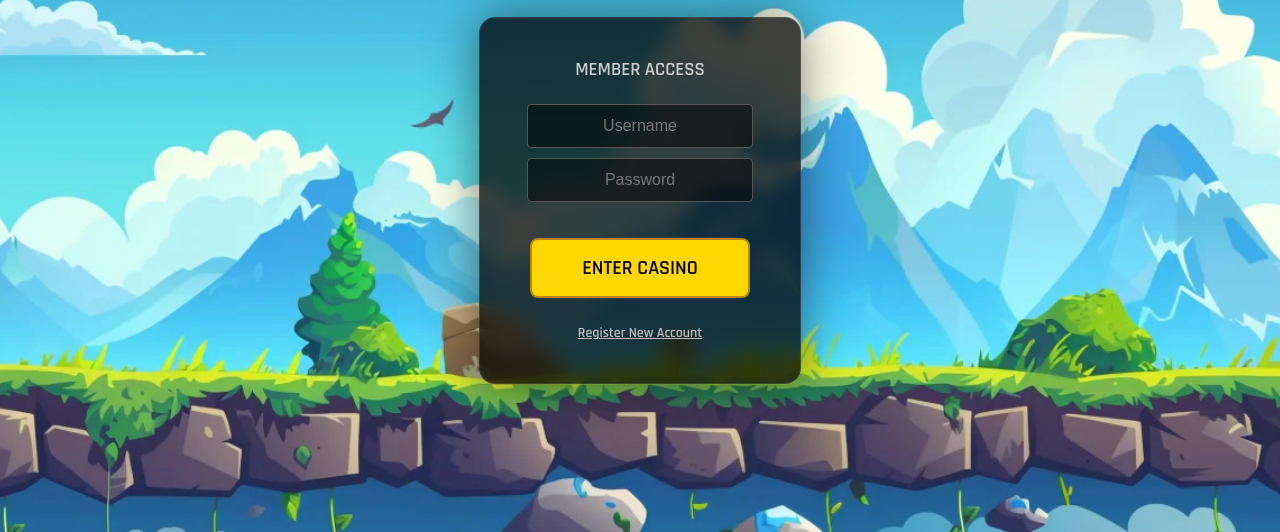
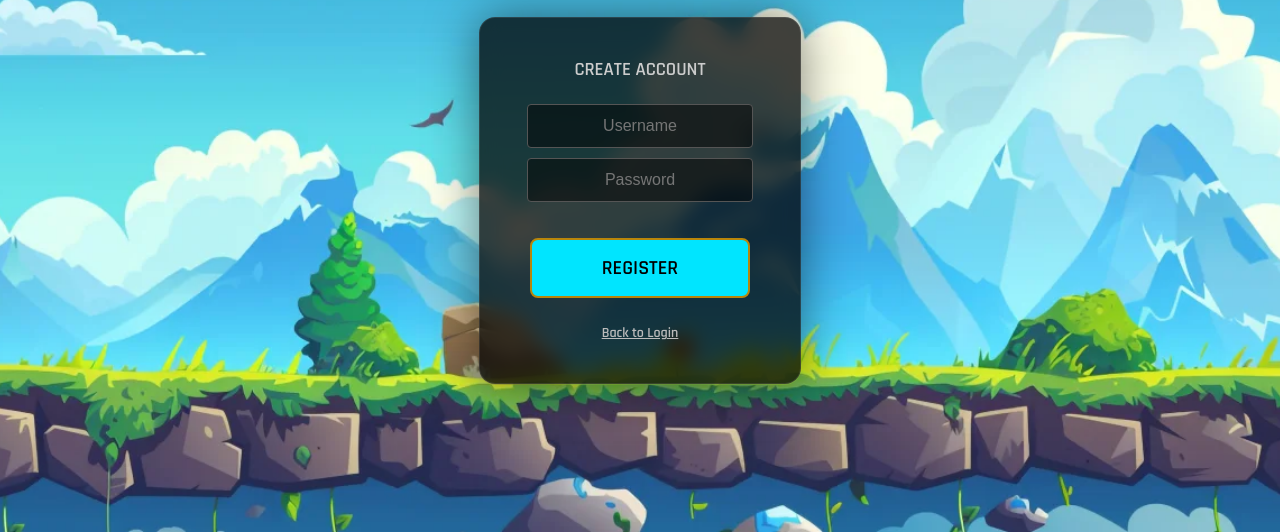
Before and after one commit to altash2003/Grand-Casino, a website: page index.html in a window 1280 px wide. Both pictures are taken after a click on the button "Register New Account". Shown: the part 268-800 px from the top of the page. Drawn offline with nearby package versions, Linux system fonts and the light colour scheme; no server answers.

Commit message:
Update index.html

```diff
--- a/index.html
+++ b/index.html
@@ -28,6 +28,7 @@
             border-radius: 16px;
             border: 1px solid rgba(255,255,255,0.1);
             box-shadow: 0 0 50px rgba(0,0,0,0.5);
+            transition: 0.3s;
         }
 
         /* COMMON UI */
@@ -79,11 +80,14 @@
     <div id="v-auth" class="view active">
         <h1 style="color:gold; font-size: 60px; text-shadow: 0 0 20px rgba(255,215,0,0.5); margin-bottom: 20px;">GRAND CASINO</h1>
         <div class="glass-panel">
-            <h3 style="margin-top:0; color:#ccc;">MEMBER ACCESS</h3>
+            <h3 id="auth-title" style="margin-top:0; color:#ccc;">MEMBER LOGIN</h3>
+
             <input id="u-in" placeholder="Username"><br>
             <input id="p-in" type="password" placeholder="Password"><br><br>
-            <button class="btn-main" onclick="auth('login')">ENTER CASINO</button><br>
-            <button style="background:transparent; color:#bbb; margin-top:15px; text-decoration: underline; font-size: 14px;" onclick="auth('register')">Register New Account</button>
+
+            <button id="btn-auth-action" class="btn-main" onclick="submitAuth()">ENTER CASINO</button><br>
+
+            <button id="btn-auth-toggle" style="background:transparent; color:#bbb; margin-top:15px; text-decoration: underline; font-size: 14px;" onclick="toggleAuthMode()">Register New Account</button>
         </div>
     </div>
 
@@ -209,6 +213,7 @@
         const s = io();
         let curChip = 50;
         let bjState = null;
+        let isRegisterMode = false;
 
         // --- NAVIGATION ---
         function nav(id) {
@@ -216,12 +221,38 @@
             document.getElementById(id).classList.add('active');
         }
 
-        // --- AUTH ---
-        function auth(type) {
+        // --- AUTH LOGIC (FIXED) ---
+        function toggleAuthMode() {
+            isRegisterMode = !isRegisterMode;
+            const title = document.getElementById('auth-title');
+            const btnAction = document.getElementById('btn-auth-action');
+            const btnToggle = document.getElementById('btn-auth-toggle');
+
+            if(isRegisterMode) {
+                title.innerText = "CREATE ACCOUNT";
+                btnAction.innerText = "REGISTER";
+                btnAction.style.background = "#00E5FF";
+                btnToggle.innerText = "Back to Login";
+            } else {
+                title.innerText = "MEMBER LOGIN";
+                btnAction.innerText = "ENTER CASINO";
+                btnAction.style.background = "gold";
+                btnToggle.innerText = "Register New Account";
+            }
+        }
+
+        function submitAuth() {
             const u = document.getElementById('u-in').value;
             const p = document.getElementById('p-in').value;
-            if(u && p) s.emit(type, {u, p});
+            if(!u || !p) { alert("Please fill in both fields"); return; }
+
+            if(isRegisterMode) {
+                s.emit('register', {u, p});
+            } else {
+                s.emit('login', {u, p});
+            }
         }
+
         s.on('login_ok', d => {
             nav('v-home');
             updateBal(d.b);
```
